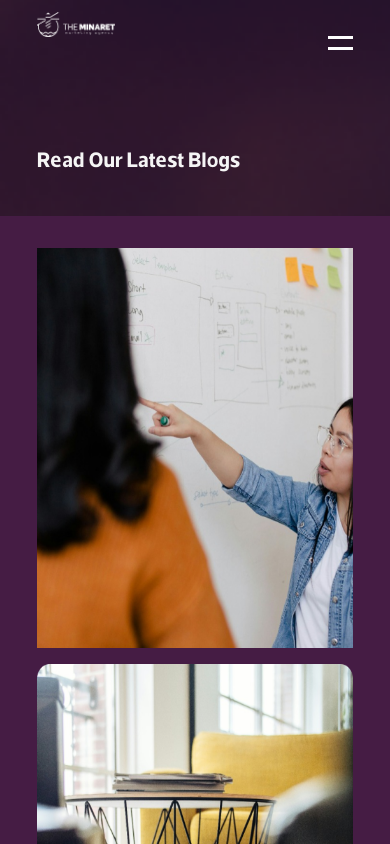
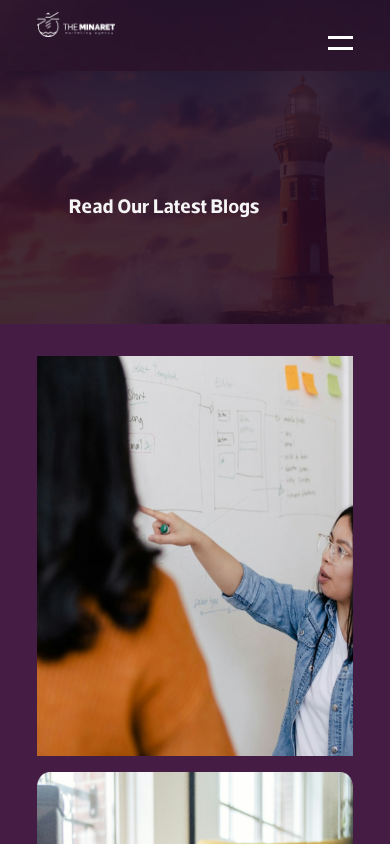
Before and after one commit to saifrafathassan/Minaret, a React (Vite) app: page /Blog in a window 390 px wide. Shown: the top 844 px of the page. Built offline with nearby package versions, Linux system fonts and the light colour scheme.

Commit message:
adjusting header bg and text  in mobile version

```diff
--- a/src/Components/Header/Header.css
+++ b/src/Components/Header/Header.css
@@ -4,8 +4,8 @@
 .Caption{
     font-family: 'Somar-bold';
     font-size: 80px;
-    margin-top:10rem;
-    margin-bottom: 10rem;
+    padding-top:10rem;
+    padding-bottom: 10rem;
 }
 
 
@@ -14,7 +14,20 @@
 @media (max-width: 768px) {
     .Caption {
         font-size: 2rem;
-        margin-top: 2rem;
-        margin-bottom: 1rem;
+        padding: 2rem;
+        padding-bottom: 1rem;
     }
 }
+@media (max-width: 480px) {
+    .Header-container{
+        height: 30vh;
+        background-image: url('/Assets/images/background.png');
+        background-size: cover;
+    }
+    .Caption {
+        font-size: 2rem;
+        padding-top: 5rem;
+        padding-bottom: 1rem;
+        font-size: 30px;
+    }
+}
```
